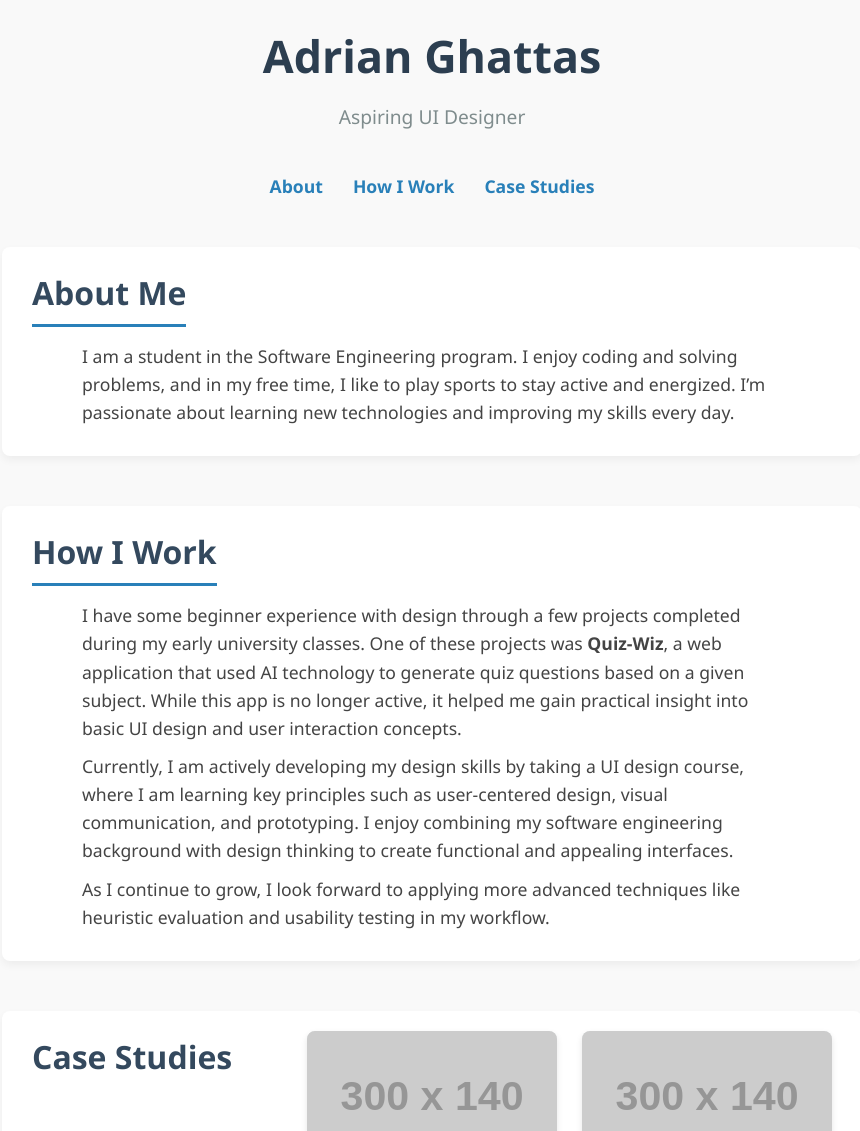
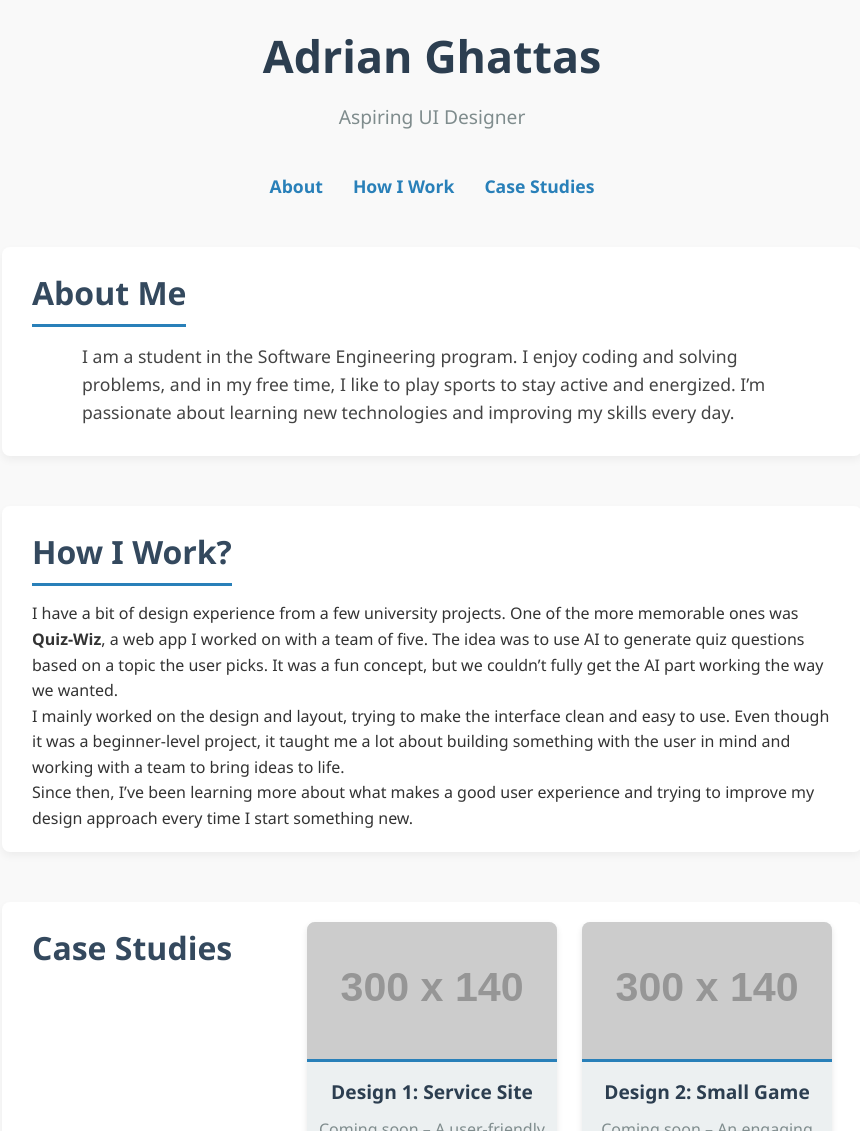
Before and after one commit to Adrian-Ghattas/Adrian-Ghattas.github.io, a plain HTML site: page index.html in a window 1280 px wide. Shown: the top 1131 px of the page, without its empty margins (208-1068 px from the left). Drawn offline with Linux system fonts and the light colour scheme; placeholder pictures from the web are drawn by us.

Commit message:
Add files via upload

```diff
--- a/index.html
+++ b/index.html
@@ -28,16 +28,16 @@
       </p>
     </section>
 
-    <section id="how-i-work" class="how-i-work">
-        <h2>How I Work</h2>
+    <section id="how-i-work" class="section">
+        <h2>How I Work?</h2>
         <p>
-          I have some beginner experience with design through a few projects completed during my early university classes. One of these projects was <strong>Quiz-Wiz</strong>, a web application that used AI technology to generate quiz questions based on a given subject. While this app is no longer active, it helped me gain practical insight into basic UI design and user interaction concepts.
+          I have a bit of design experience from a few university projects. One of the more memorable ones was <strong>Quiz-Wiz</strong>, a web app I worked on with a team of five. The idea was to use AI to generate quiz questions based on a topic the user picks. It was a fun concept, but we couldn’t fully get the AI part working the way we wanted.
         </p>
         <p>
-          Currently, I am actively developing my design skills by taking a UI design course, where I am learning key principles such as user-centered design, visual communication, and prototyping. I enjoy combining my software engineering background with design thinking to create functional and appealing interfaces.
+          I mainly worked on the design and layout, trying to make the interface clean and easy to use. Even though it was a beginner-level project, it taught me a lot about building something with the user in mind and working with a team to bring ideas to life.
         </p>
         <p>
-          As I continue to grow, I look forward to applying more advanced techniques like heuristic evaluation and usability testing in my workflow.
+          Since then, I’ve been learning more about what makes a good user experience and trying to improve my design approach every time I start something new.
         </p>
       </section>
 
```
